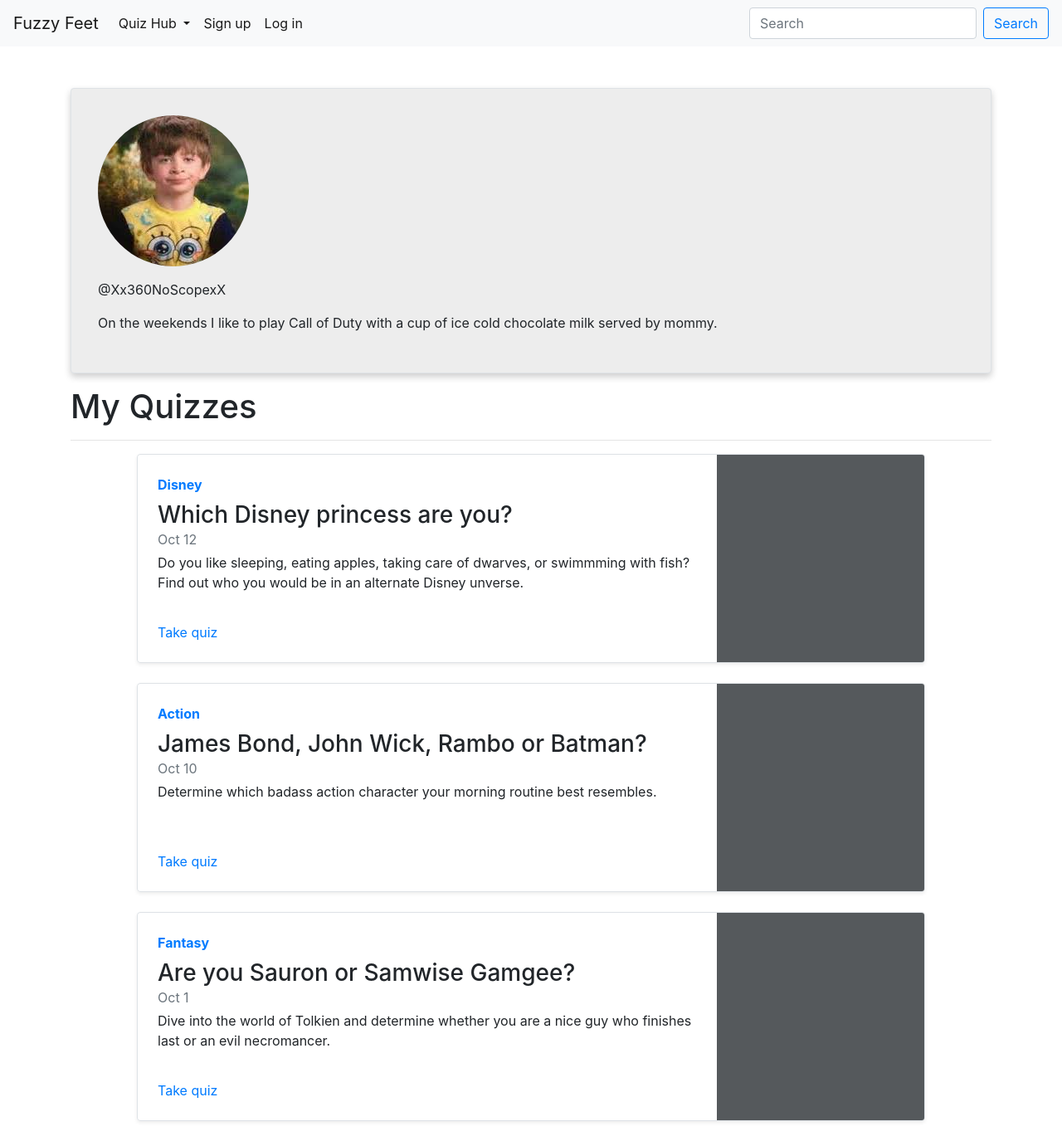
After one commit to school-projects-csuf/FuzzyFeat, a PHP site: page /profile.html in a window 1280 px wide. The commit adds this page. Shown: the whole page at 83% size. Run offline with PHP 8.4, Linux system fonts and the light colour scheme.

Commit message:
profile page rd

```diff
--- /dev/null
+++ b/profile.html
@@ -0,0 +1,105 @@
+<!DOCTYPE html>
+<html lang="en" dir="ltr">
+
+<head>
+  <meta charset="utf-8">
+  <!-- css. -->
+  <link rel="stylesheet" href="https://stackpath.bootstrapcdn.com/bootstrap/4.3.1/css/bootstrap.min.css" integrity="sha384-ggOyR0iXCbMQv3Xipma34MD+dH/1fQ784/j6cY/iJTQUOhcWr7x9JvoRxT2MZw1T" crossorigin="anonymous">
+  <link rel="stylesheet" href="stylesheets/styles.css">
+  <link rel="stylesheet" href="stylesheets/profile.css">
+  <title>Home</title>
+</head>
+
+<body>
+  <nav class="navbar navbar-expand-lg navbar-light bg-light">
+    <a class="navbar-brand" href="index.html">Fuzzy Feet</a>
+    <button class="navbar-toggler" type="button" data-toggle="collapse" data-target="#navbarSupportedContent" aria-controls="navbarSupportedContent" aria-expanded="false" aria-label="Toggle navigation">
+      <span class="navbar-toggler-icon"></span>
+    </button>
+
+    <div class="collapse navbar-collapse" id="navbarSupportedContent">
+      <ul class="navbar-nav mr-auto">
+
+        <li class="nav-item dropdown active">
+          <a class="nav-link dropdown-toggle" href="#" id="navbarDropdown" role="button" data-toggle="dropdown" aria-haspopup="true" aria-expanded="false">
+            Quiz Hub
+          </a>
+          <div class="dropdown-menu" aria-labelledby="navbarDropdown">
+            <a class="dropdown-item" href="create.html">Create Quiz</a>
+            <a class="dropdown-item" href="profile.html">My Quizzes</a>
+          </div>
+        </li>
+        <li class="nav-item active">
+          <a class="nav-link" href="signup.html">Sign up<span class="sr-only">(current)</span></a>
+        </li>
+        <li class="nav-item active">
+          <a class="nav-link" href="login.html">Log in<span class="sr-only">(current)</span></a>
+        </li>
+      </ul>
+      <form class="form-inline my-2 my-lg-0">
+        <input class="form-control mr-sm-2" type="search" placeholder="Search" aria-label="Search">
+        <button class="btn btn-outline-primary my-2 my-sm-0" type="submit">Search</button>
+      </form>
+    </div>
+  </nav>
+  <!-- Begin body -->
+  <div class="container">
+    <div class="user-info-container  border rounded">
+      <img src="img/user.jpg" class="profile-img" alt="avatar">
+      <p class="username"><span class="at">@</span  id="username">Xx360NoScopexX<p>
+      <p>On the weekends I like to play Call of Duty with a cup of ice cold chocolate milk served by mommy.</p>
+    </div>
+    <div class="user-quizzes-container">
+      <h1>My Quizzes</h1>
+      <hr>
+      <!-- Remove div below. just here for testing. -->
+      <div class="quizzes-container">
+        <!-- quiz 1 -->
+        <div class="row no-gutters border rounded overflow-hidden flex-md-row mb-4 shadow-sm h-md-250 position-relative">
+          <div class="col p-4 d-flex flex-column position-static">
+            <strong class="d-inline-block mb-2 text-primary">Disney</strong>
+            <h3 class="mb-0">Which Disney princess are you?</h3>
+            <div class="mb-1 text-muted">Oct 12</div>
+            <p class="card-text mb-auto">Do you like sleeping, eating apples, taking care of dwarves, or swimmming with fish? Find out who you would be in an alternate Disney unverse.</p>
+            <a href="#" class="stretched-link">Take quiz</a>
+          </div>
+          <div class="col-auto d-none d-lg-block">
+            <svg class="bd-placeholder-img" width="250" height="250" xmlns="http://www.w3.org/2000/svg" preserveAspectRatio="xMidYMid slice" focusable="false" role="img" aria-label="Placeholder: Thumbnail"><title></title><rect width="100%" height="100%" fill="#55595c"></rect><text x="50%" y="50%" fill="#eceeef" dy=".3em"></text></svg>
+          </div>
+        </div>
+        <!-- quiz 2 -->
+        <div class="row no-gutters border rounded overflow-hidden flex-md-row mb-4 shadow-sm h-md-250 position-relative">
+          <div class="col p-4 d-flex flex-column position-static">
+            <strong class="d-inline-block mb-2 text-primary">Action</strong>
+            <h3 class="mb-0">James Bond, John Wick, Rambo or Batman?</h3>
+            <div class="mb-1 text-muted">Oct 10</div>
+            <p class="card-text mb-auto">Determine which badass action character your morning routine best resembles.</p>
+            <a href="#" class="stretched-link">Take quiz</a>
+          </div>
+          <div class="col-auto d-none d-lg-block">
+            <svg class="bd-placeholder-img" width="250" height="250" xmlns="http://www.w3.org/2000/svg" preserveAspectRatio="xMidYMid slice" focusable="false" role="img" aria-label="Placeholder: Thumbnail"><title></title><rect width="100%" height="100%" fill="#55595c"></rect><text x="50%" y="50%" fill="#eceeef" dy=".3em"></text></svg>
+          </div>
+        </div>
+        <!-- quiz 3 -->
+        <div class="row no-gutters border rounded overflow-hidden flex-md-row mb-4 shadow-sm h-md-250 position-relative">
+          <div class="col p-4 d-flex flex-column position-static">
+            <strong class="d-inline-block mb-2 text-primary">Fantasy</strong>
+            <h3 class="mb-0">Are you Sauron or Samwise Gamgee?</h3>
+            <div class="mb-1 text-muted">Oct 1</div>
+            <p class="card-text mb-auto">Dive into the world of Tolkien and determine whether you are a nice guy who finishes last or an evil necromancer.</p>
+            <a href="#" class="stretched-link">Take quiz</a>
+          </div>
+          <div class="col-auto d-none d-lg-block">
+            <svg class="bd-placeholder-img" width="250" height="250" xmlns="http://www.w3.org/2000/svg" preserveAspectRatio="xMidYMid slice" focusable="false" role="img" aria-label="Placeholder: Thumbnail"><title></title><rect width="100%" height="100%" fill="#55595c"></rect><text x="50%" y="50%" fill="#eceeef" dy=".3em"></text></svg>
+          </div>
+        </div>
+      </div>
+    </div>
+  </div>
+  <!-- js. -->
+  <script src="https://code.jquery.com/jquery-3.3.1.slim.min.js" integrity="sha384-q8i/X+965DzO0rT7abK41JStQIAqVgRVzpbzo5smXKp4YfRvH+8abtTE1Pi6jizo" crossorigin="anonymous"></script>
+  <script src="https://cdnjs.cloudflare.com/ajax/libs/popper.js/1.14.7/umd/popper.min.js" integrity="sha384-UO2eT0CpHqdSJQ6hJty5KVphtPhzWj9WO1clHTMGa3JDZwrnQq4sF86dIHNDz0W1" crossorigin="anonymous"></script>
+  <script src="https://stackpath.bootstrapcdn.com/bootstrap/4.3.1/js/bootstrap.min.js" integrity="sha384-JjSmVgyd0p3pXB1rRibZUAYoIIy6OrQ6VrjIEaFf/nJGzIxFDsf4x0xIM+B07jRM" crossorigin="anonymous"></script>
+</body>
+
+</html>
--- /dev/null
+++ b/stylesheets/profile.css
@@ -0,0 +1,20 @@
+.user-info-container {
+  text-align: left;
+  padding: 2em;
+  background-color: #ededed;
+  box-shadow: 0 4px 8px 0 rgba(0, 0, 0, 0.2);
+  margin-bottom: 1rem;
+}
+
+.user-info-container img {
+  border-radius: 50%;
+}
+
+.username {
+  font-size: 1em;
+  padding-top: 1em;
+}
+
+.quizzes-container {
+  margin: 1rem 5rem;
+}
--- a/stylesheets/styles.css
+++ b/stylesheets/styles.css
@@ -1,5 +1,5 @@
 .navbar-brand {
-  font-family: 'Permanent Marker', cursive;
+  /* font-family: 'Permanent Marker', cursive; */
 }
 .display-4{
   color: rgb(219, 161, 94);
--- a/welcomePage.html
+++ b/welcomePage.html
@@ -27,7 +27,7 @@
           <div class="dropdown-menu">
             <a class="dropdown-item" href="#">Take A Quiz</a>
             <div class="dropdown-divider"></div>
-            <a class="dropdown-item" href="#">Create A Quiz</a>
+            <a class="dropdown-item" href="create.html">Create A Quiz</a>
           </div>
         </div>
         <ul class="navbar-nav flex-row ml-md-auto d-none d-md-flex">
```
Also changed, not shown: myquizzes.html (deleted, +0 -61 lines), img/disney.jpg (added), img/user.jpg (added).
